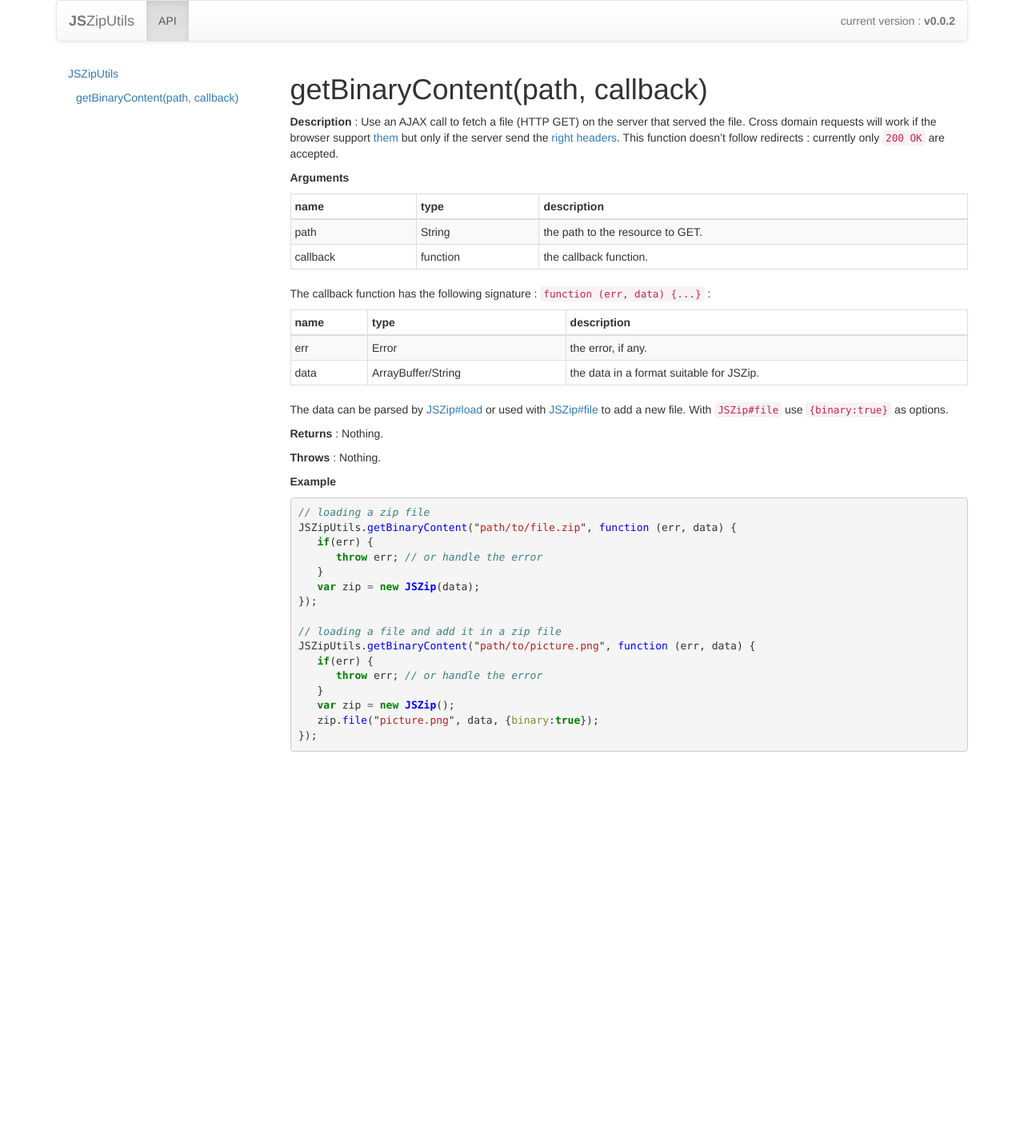
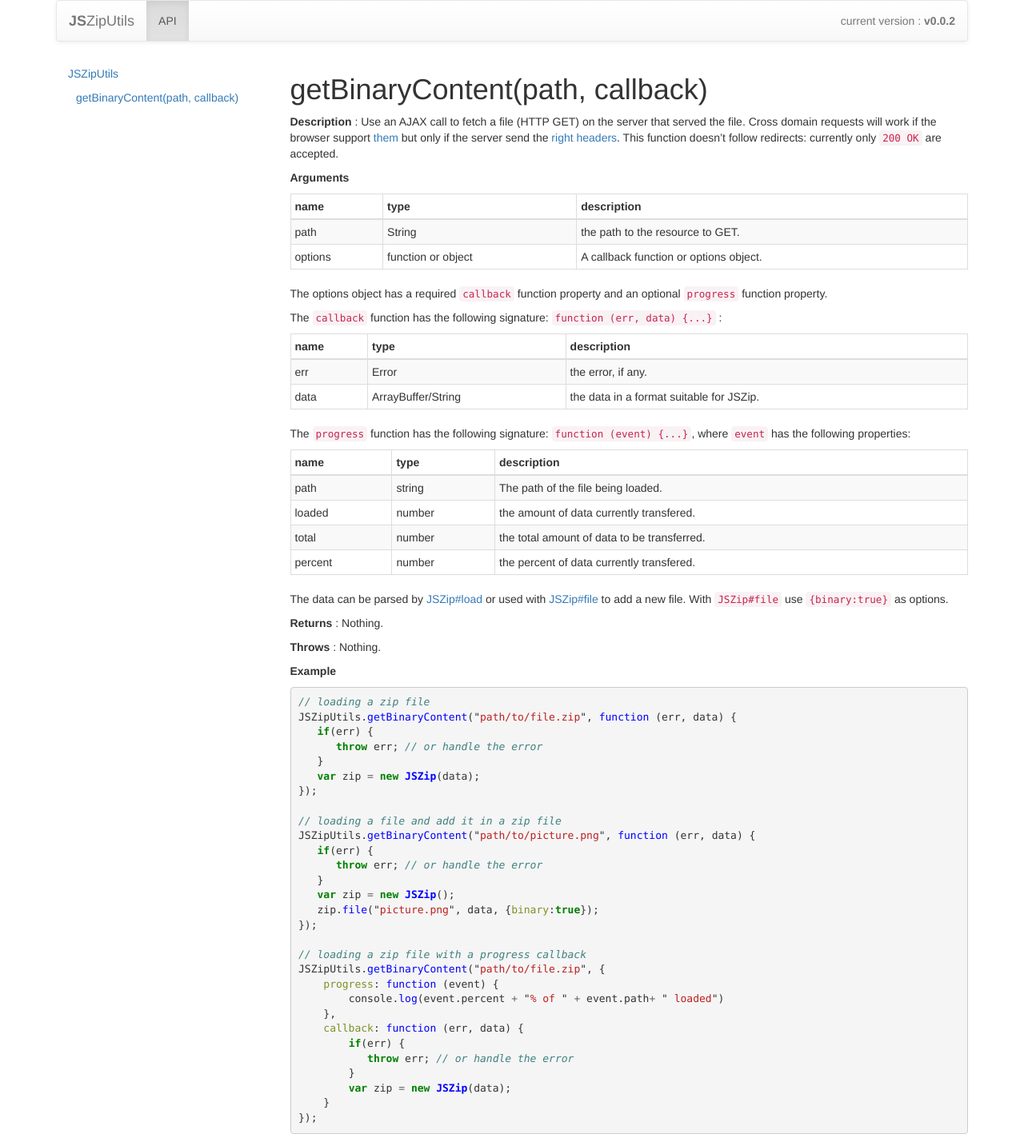
Before and after one commit to Stuk/jszip-utils, a Jekyll site: the page built from documentation/api/getbinarycontent.md, in a window 1280 px wide. Shown: the whole page at 80% size. Built offline with Jekyll 4.4.1, drawn with Linux system fonts in a browser that asks for light colours; nearby versions of some CDN libraries; Markdown is read by kramdown in place of the engine named in the settings; before the commit the page ends 950 px from its top, so only the background shows below that.

Commit message:
Add support for options object with progress callback

````diff
--- a/documentation/api/getbinarycontent.md
+++ b/documentation/api/getbinarycontent.md
@@ -8,22 +8,32 @@ __Description__ : Use an AJAX call to fetch a file (HTTP GET) on the server
 that served the file. Cross domain requests will work if the browser support
 [them](http://caniuse.com/cors) but only if the server send the
 [right headers](https://developer.mozilla.org/en-US/docs/HTTP/Access_control_CORS).
-This function doesn't follow redirects : currently only `200 OK` are accepted.
+This function doesn't follow redirects: currently only `200 OK` are accepted.
 
 __Arguments__
 
-name     | type     | description
----------|----------|------------
-path     | String   | the path to the resource to GET.
-callback | function | the callback function.
+name     | type               | description
+---------|--------------------|------------
+path     | String             | the path to the resource to GET.
+options  | function or object | A callback function or options object.
 
-The callback function has the following signature : `function (err, data) {...}` :
+The options object has a required `callback` function property and an optional `progress` function property.
 
+The `callback` function has the following signature: `function (err, data) {...}` :
 
 name | type               | description
 -----|--------------------|------------
 err  | Error              | the error, if any.
 data | ArrayBuffer/String | the data in a format suitable for JSZip.
+
+The `progress` function has the following signature: `function (event) {...}`, where `event` has the following properties:
+
+name    | type               | description
+--------|--------------------|------------
+path    | string             | The path of the file being loaded.
+loaded  | number             | the amount of data currently transfered.
+total   | number             | the total amount of data to be transferred.
+percent | number             | the percent of data currently transfered.
 
 The data can be parsed by [JSZip#load](http://stuk.github.io/jszip/#doc_load_data_options)
 or used with [JSZip#file](http://stuk.github.io/jszip/#doc_file_name_data_options)
@@ -57,4 +67,17 @@ JSZipUtils.getBinaryContent("path/to/picture.png", function (err, data) {
    var zip = new JSZip();
    zip.file("picture.png", data, {binary:true});
 });
+
+// loading a zip file with a progress callback
+JSZipUtils.getBinaryContent("path/to/file.zip", {
+    progress: function (event) {
+        console.log(event.percent + "% of " + event.path+ " loaded")
+    },
+    callback: function (err, data) {
+        if(err) {
+           throw err; // or handle the error
+        }
+        var zip = new JSZip(data);
+    }
+});
 ```
--- a/lib/license_header.js
+++ b/lib/license_header.js
@@ -3,7 +3,7 @@
 JSZipUtils - A collection of cross-browser utilities to go along with JSZip.
 <http://stuk.github.io/jszip-utils>
 
-(c) 2014 Stuart Knightley, David Duponchel
+(c) 2014-2019 Stuart Knightley, David Duponchel
 Dual licenced under the MIT license or GPLv3. See https://raw.github.com/Stuk/jszip-utils/master/LICENSE.markdown.
 
 */
````
Also changed, not shown: lib/index.js.
